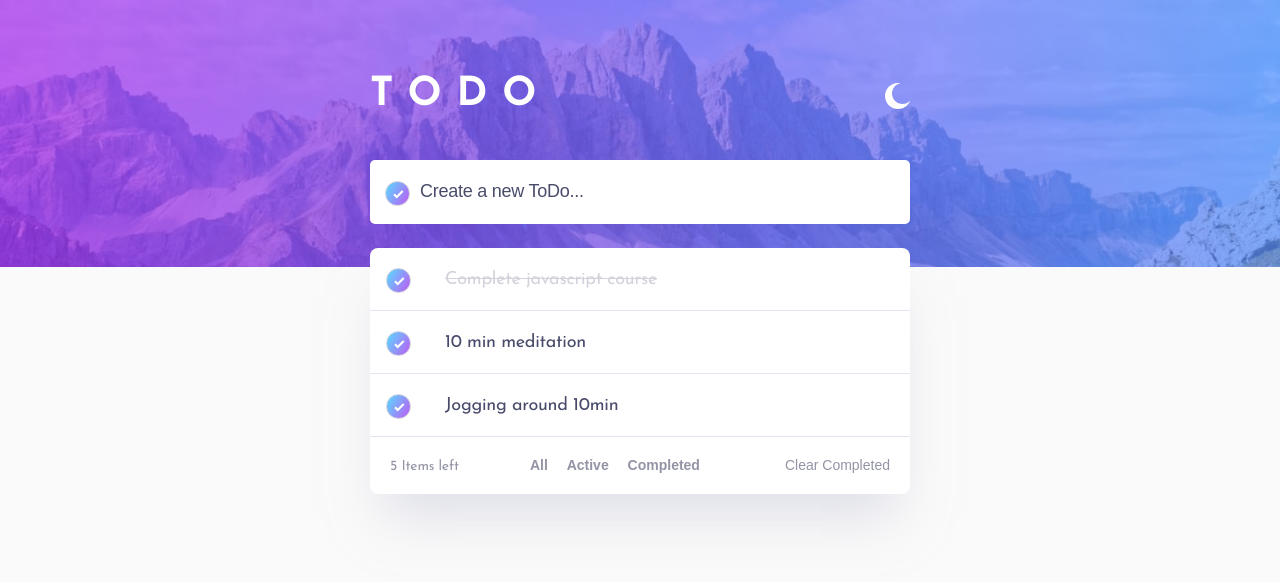
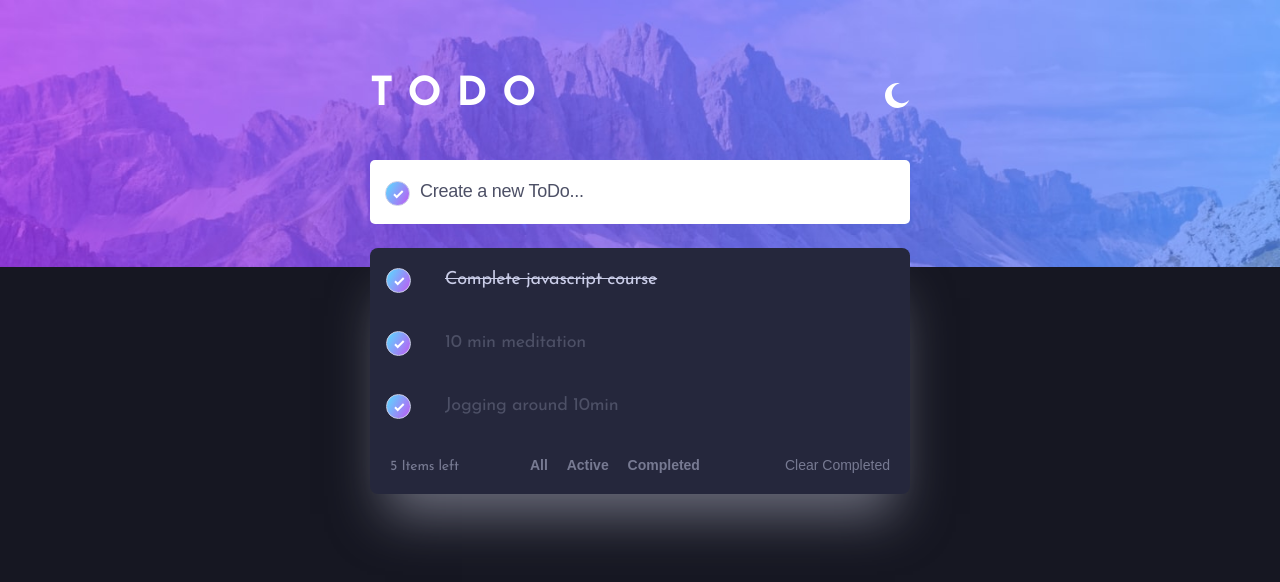
Before and after one commit to astragenius/ToDo-APP, a website built with webpack: page dist/index.html in a window 1280 px wide. Built offline with nearby package versions, Linux system fonts and the light colour scheme.

Commit message:
styling dark mode

```diff
--- a/scss/_base.scss
+++ b/scss/_base.scss
@@ -12,13 +12,37 @@ h1 {
     color: #fff;
 }
 
-.container {
+
+
+
+.container--light {
 
     background-image: url(/images/bg-desktop-light.jpg);
     background-repeat: no-repeat;
     background-size: contain;
 
+}
 
+.container--dark {
+
+
+    background-image: url(/images/bg-desktop-dark.jpg);
+    background-repeat: no-repeat;
+    background-size: contain;
+}
+
+.btn--dark {
+
+    background-image: url(/images/icon-sun.svg);
+    background-size: contain;
+    background-color: transparent;
+
+}
+.btn--light {
+
+    background-image: url(/images/icon-moon.svg);
+    background-size: contain;
+    background-color: transparent;
 }
 
 .toDo__input__container {
@@ -36,9 +60,12 @@ h1 {
 
     input[type="text"] {
 
+        border: none;
 
-        border: none;
+
     }
+
+
 
     ::placeholder {
 
--- a/scss/_dark.scss
+++ b/scss/_dark.scss
@@ -2,4 +2,17 @@
 :root.dark {
 
 
+    --bg: #161722;
+    --very-light-grayish-blue: #25273c;
+
+    --light-grayish-blue: #cacde8;
+    --dark-grayish-blue: #777a92;
+    --very-dark-grayish-blue: #4d5066;
+
+    --bg-toDolist: #393a4c;
+
+
+
 }
+
+//- Light Grayish Blue (hover): hsl(236, 33%, 92%)
--- a/scss/_layout.scss
+++ b/scss/_layout.scss
@@ -27,12 +27,11 @@
     align-items: center;
     margin-bottom: rem(40);
 
-    button {
+    input {
 
         width: rem(25);
         height: rem(25);
         border: none;
-        background: transparent;
         cursor: pointer;
 
     }
--- a/scss/_light.scss
+++ b/scss/_light.scss
@@ -9,6 +9,7 @@
     --light-grayish-blue: #d2d3db;
     --dark-grayish-blue: #9394a5;
     --very-dark-grayish-blue: #484b6a;
+    --bg-toDolist: #fff;
 
 
 
--- a/scss/_toDoList.scss
+++ b/scss/_toDoList.scss
@@ -1,7 +1,7 @@
 .toDolist__container {
 
     margin-top: rem(24);
-    background-color: #fff;
+    background-color:var(--very-light-grayish-blue);
     border-radius: rem(8);
     box-shadow: 0px 35px 50px -15px rgba(194, 195, 214, 0.5);
 
@@ -9,30 +9,46 @@
 
 
 
+
+
 .toDolist__content {
 
     display: flex;
     align-items: center;
-    justify-content: start;
+
     padding: rem(20) rem(16);
     border-bottom: 1px solid var(--very-light-grayish-blue);
     /* border: 1px solid black; */
     li {
 
         list-style: none;
+        flex-grow: 1;
         font-size: rem(18);
         color: var(--very-dark-grayish-blue);
         margin-left: rem(24);
         letter-spacing: -0.25px;
+        cursor: pointer;
+    }
+
+    .del__line {
+
+        text-decoration: line-through;
+        color: var(--light-grayish-blue);
+    }
 
 
-        del {
+}
 
-            color: var(--light-grayish-blue);
-        }
+.toDolist__content:hover .delete__cross {
 
-    }
+    display: block;
 }
+
+.delete__cross {
+
+    display: none;
+}
+
 
 .toDolist__footer {
 
```
Also changed, not shown: style-guide.md (+2 -0 lines), dist/index.css, dist/index.html.
